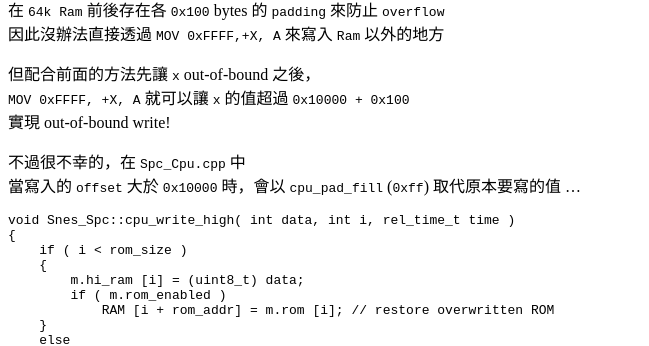
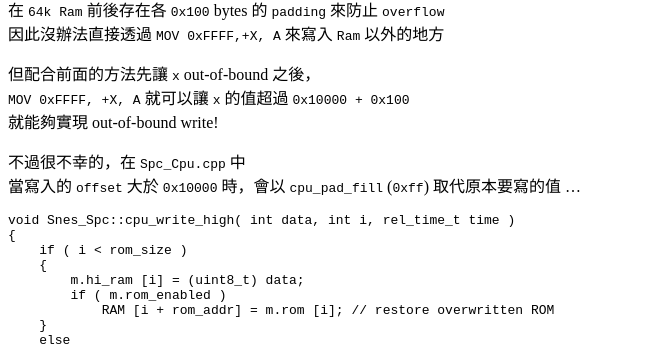
Before and after one commit to L4ys/l4ys.github.io, a Jekyll site: the page built from _posts/2016-12-30-33c3-ctf-mario.md, in a window 1280 px wide and 900 px high, scrolled down 2568 px. Shown: the part 146-492 px from the top of the window, without its empty margins (0-649 px from the left). Built offline with Jekyll 4.4.1, drawn with Linux system fonts in a browser that asks for light colours; comment, search, counter and statistics services are not loaded.

Commit message:
[EDIT] 2016-12-30-33c3-ctf-mario.md

```diff
--- a/_posts/2016-12-30-33c3-ctf-mario.md
+++ b/_posts/2016-12-30-33c3-ctf-mario.md
@@ -137,7 +137,7 @@ struct state_t
 
 但配合前面的方法先讓 `x` out-of-bound 之後，
 `MOV 0xFFFF, +X, A` 就可以讓 `x` 的值超過 `0x10000 + 0x100`
-實現 out-of-bound write!
+就能夠實現 out-of-bound write!
 
 不過很不幸的，在 `Spc_Cpu.cpp` 中
 當寫入的 `offset` 大於 `0x10000` 時，會以 `cpu_pad_fill` (`0xff`) 取代原本要寫的值 ...
```
